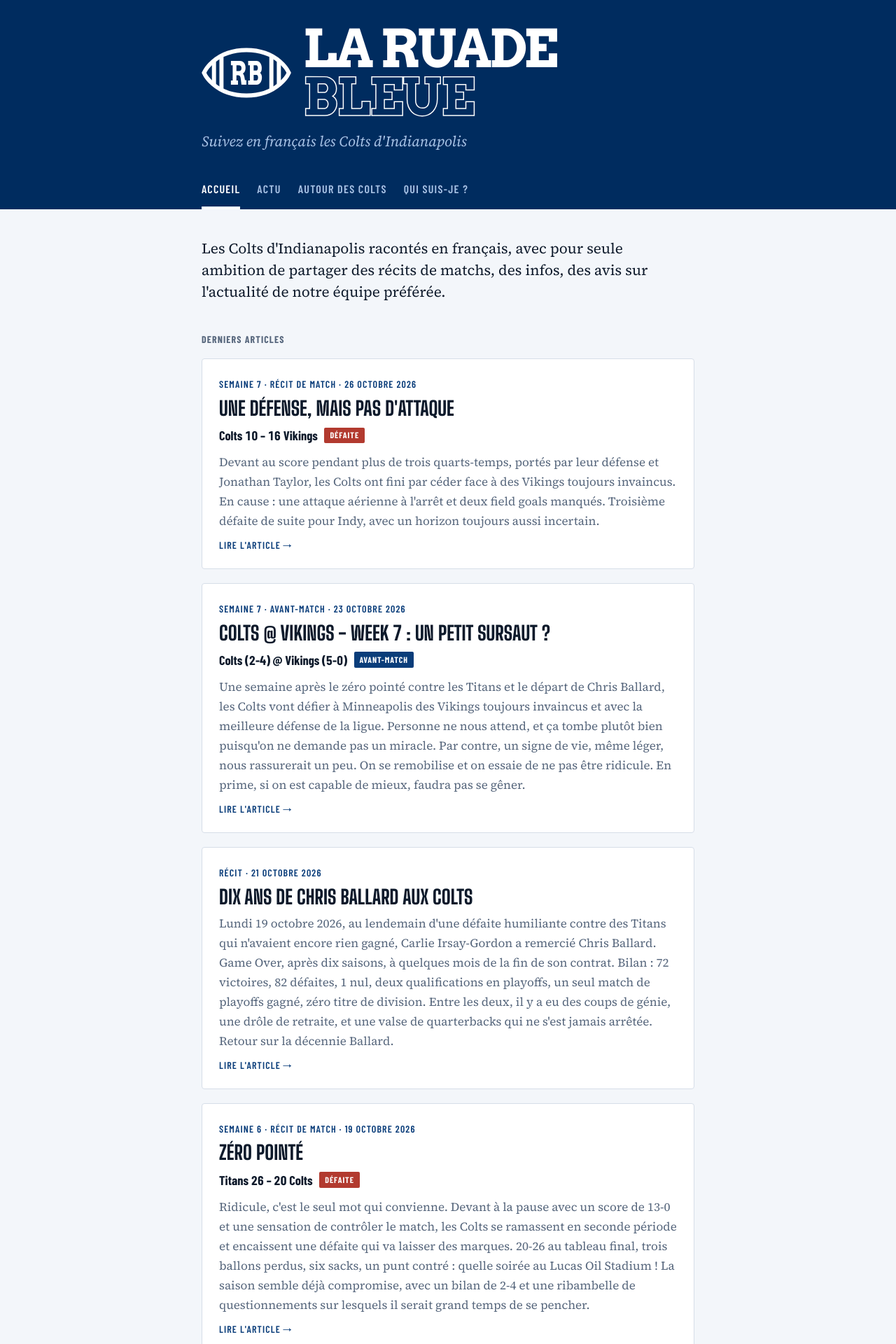
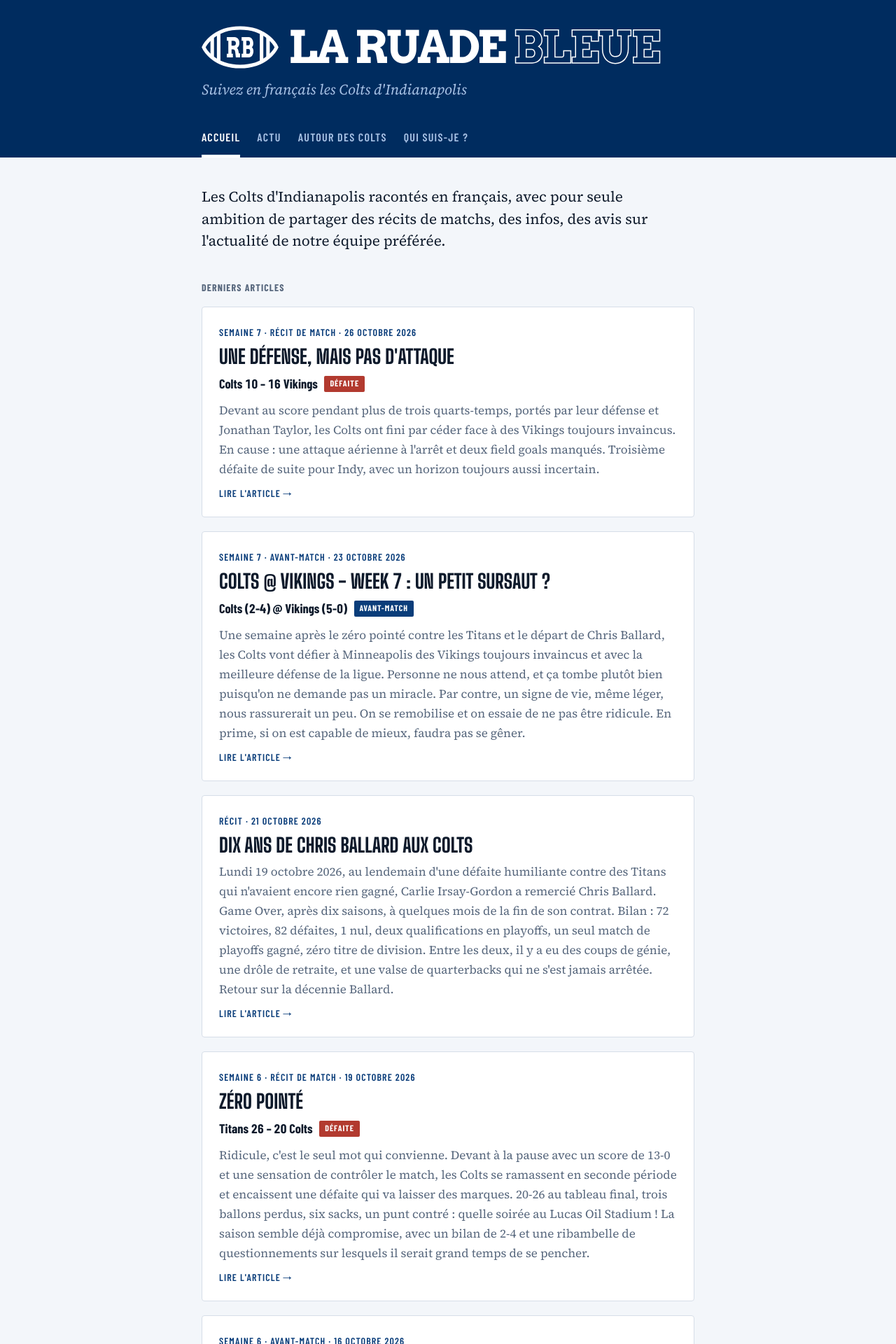
Before and after one commit to laruadebleue/laruadebleue.github.io, a Jekyll site: the page built from index.html, in a window 1280 px wide. Shown: the top 1920 px of the page at 70% size. Built offline with Jekyll 4.4.1, drawn with Linux system fonts in a browser that asks for light colours.

Commit message:
Titre « La Ruade Bleue » sur une seule ligne

```diff
--- a/_layouts/default.html
+++ b/_layouts/default.html
@@ -20,7 +20,7 @@
   <div class="wrap masthead-inner">
     <a class="wordmark" href="{{ '/' | relative_url }}">
       <img class="wordmark-logo" src="{{ '/assets/img/logo.svg' | relative_url }}" alt="" width="152" height="84">
-      <span class="wordmark-text"><span class="wordmark-line">La R<span class="kern">u</span>a<span class="kern">d</span>e</span> <span class="wordmark-line wordmark-accent">Bleue</span></span>
+      <span class="wordmark-text">La R<span class="kern">u</span>a<span class="kern">d</span>e <span class="wordmark-accent">Bleue</span></span>
     </a>
     <p class="tagline">{{ site.tagline }}</p>
     <nav class="nav" aria-label="Rubriques">
--- a/assets/css/style.css
+++ b/assets/css/style.css
@@ -117,8 +117,8 @@
 .wordmark {
   font-family: "Arvo", Rockwell, "Roboto Slab", Georgia, serif;
   font-weight: 700;
-  font-size: calc(var(--step-4) * 0.85);
-  line-height: 0.92;
+  font-size: min(calc(var(--step-4) * 0.85), 8.4vw, 4rem);
+  line-height: 1;
   text-transform: uppercase;
   letter-spacing: -0.035em;
   color: var(--band-ink);
@@ -128,7 +128,7 @@
   gap: 0.22em;
   justify-self: start;
 }
-.wordmark-line { display: block; white-space: nowrap; }
+.wordmark-text { white-space: nowrap; }
 .wordmark .kern { letter-spacing: -0.075em; }
 .wordmark-logo {
   flex-shrink: 0;
```
